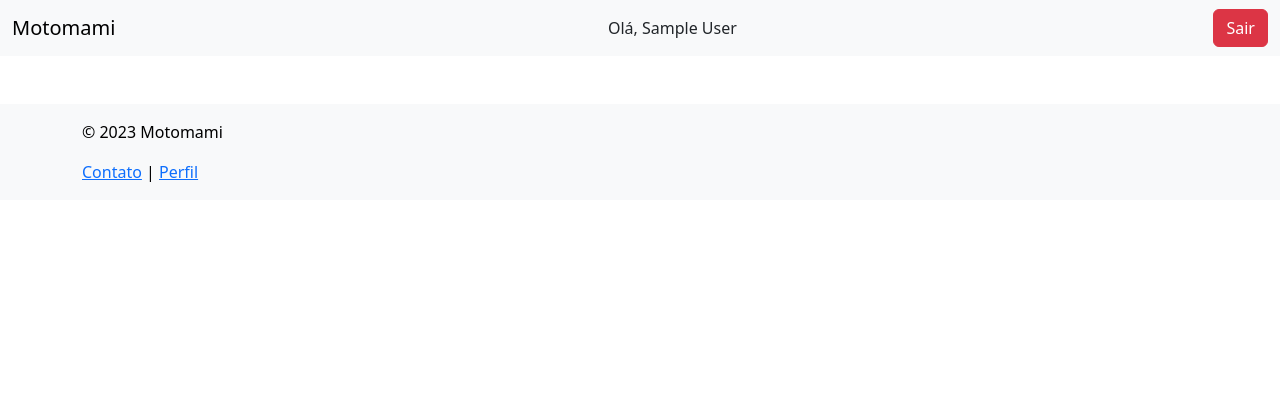
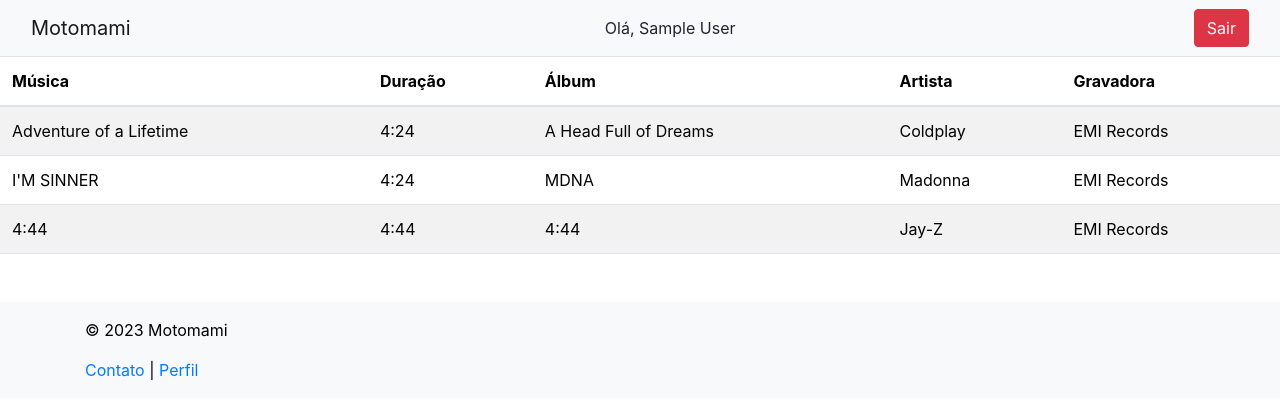
Before and after one commit to Caua-pereira-santos/Projeto-AW2, a PHP site: page /dashboard.php in a window 1280 px wide. Shown: the top 419 px of the page. Run offline with PHP 8.4, Linux system fonts and the light colour scheme; the visitor is signed in with stand-in values (Sample User, id 1).

Commit message:
Add: Objetos

```diff
--- /dev/null
+++ b/Album.php
@@ -0,0 +1,16 @@
+<?php
+class Album {
+    private $id;
+    private $nome;
+    private $artista;
+
+    public function __construct($id, $nome, Artista $artista) {
+        $this->id = $id;
+        $this->nome = $nome;
+        $this->artista = $artista;
+    }
+
+    public function getNome() { return $this->nome; }
+    public function getArtista() { return $this->artista; }
+}
+?>
--- /dev/null
+++ b/Artista.php
@@ -0,0 +1,16 @@
+<?php
+class Artista {
+    private $id;
+    private $nome;
+    private $gravadora;
+
+    public function __construct($id, $nome, Gravadora $gravadora) {
+        $this->id = $id;
+        $this->nome = $nome;
+        $this->gravadora = $gravadora;
+    }
+
+    public function getNome() { return $this->nome; }
+    public function getGravadora() { return $this->gravadora; }
+}
+?>
--- /dev/null
+++ b/Gravadora.php
@@ -0,0 +1,17 @@
+<?php
+class Gravadora {
+    private $id;
+    private $nome;
+    private $endereco;
+
+    public function __construct($id, $nome, $endereco) {
+        $this->id = $id;
+        $this->nome = $nome;
+        $this->endereco = $endereco;
+    }
+
+    public function getId() { return $this->id; }
+    public function getNome() { return $this->nome; }
+    public function getEndereco() { return $this->endereco; }
+}
+?>
--- /dev/null
+++ b/Musica.php
@@ -0,0 +1,19 @@
+<?php
+class Musica {
+    private $id;
+    private $nome;
+    private $duracao;
+    private $album;
+
+    public function __construct($id, $nome, $duracao, Album $album) {
+        $this->id = $id;
+        $this->nome = $nome;
+        $this->duracao = $duracao;
+        $this->album = $album;
+    }
+
+    public function getNome() { return $this->nome; }
+    public function getDuracao() { return $this->duracao; }
+    public function getAlbum() { return $this->album; }
+}
+?>
--- a/dashboard.php
+++ b/dashboard.php
@@ -29,7 +29,7 @@
 </nav>
 
 
-<!--Conteúdo aqui-->
+<?php include 'tabela.php'; ?>
 
 
 <footer class="bg-light text-black mt-5">
@@ -41,7 +41,7 @@
     </div>
 </footer>
 
-<!--Contéudo da página inicial aqui-->
+
 
 </body>
 </html>
--- /dev/null
+++ b/tabela.php
@@ -0,0 +1,56 @@
+
+
+<?php
+include 'Gravadora.php';
+include 'Artista.php';
+include 'Album.php';
+include 'Musica.php';
+
+$gravadoras = [];
+$artistas = [];
+$albuns = [];
+$musicas = [];
+
+$gravadoras[] = new Gravadora(1, "EMI Records", "123 Street, London");
+$artistas[] = new Artista(1, "Coldplay", $gravadoras[0]);
+$albuns[] = new Album(1, "A Head Full of Dreams", $artistas[0]);
+$musicas[] = new Musica(1, "Adventure of a Lifetime", "4:24", $albuns[0]);
+
+$gravadoras[] = new Gravadora(2, "EMI Records", "123 Street, London");
+$artistas[] = new Artista(2, "Madonna", $gravadoras[1]);
+$albuns[] = new Album(2, "MDNA", $artistas[1]);
+$musicas[] = new Musica(2, "I'M SINNER", "4:24", $albuns[1]);
+
+$gravadoras[] = new Gravadora(3, "EMI Records", "123 Street, London");
+$artistas[] = new Artista(3, "Jay-Z", $gravadoras[2]);
+$albuns[] = new Album(3, "4:44", $artistas[2]);
+$musicas[] = new Musica(3, "4:44", "4:44", $albuns[2]);
+
+
+echo '<link rel="stylesheet" href="https://maxcdn.bootstrapcdn.com/bootstrap/4.5.2/css/bootstrap.min.css">';
+echo '<table class="table table-striped">';
+echo '<thead>';
+echo '<tr>';
+echo '<th>Música</th>';
+echo '<th>Duração</th>';
+echo '<th>Álbum</th>';
+echo '<th>Artista</th>';
+echo '<th>Gravadora</th>';
+echo '</tr>';
+echo '</thead>';
+echo '<tbody>';
+
+foreach ($musicas as $musica) {
+    echo '<tr>';
+    echo '<td>' . $musica->getNome() . '</td>';
+    echo '<td>' . $musica->getDuracao() . '</td>';
+    echo '<td>' . $musica->getAlbum()->getNome() . '</td>';
+    echo '<td>' . $musica->getAlbum()->getArtista()->getNome() . '</td>';
+    echo '<td>' . $musica->getAlbum()->getArtista()->getGravadora()->getNome() . '</td>';
+    echo '</tr>';
+}
+
+echo '</tbody>';
+echo '</table>';
+
+?>
```
